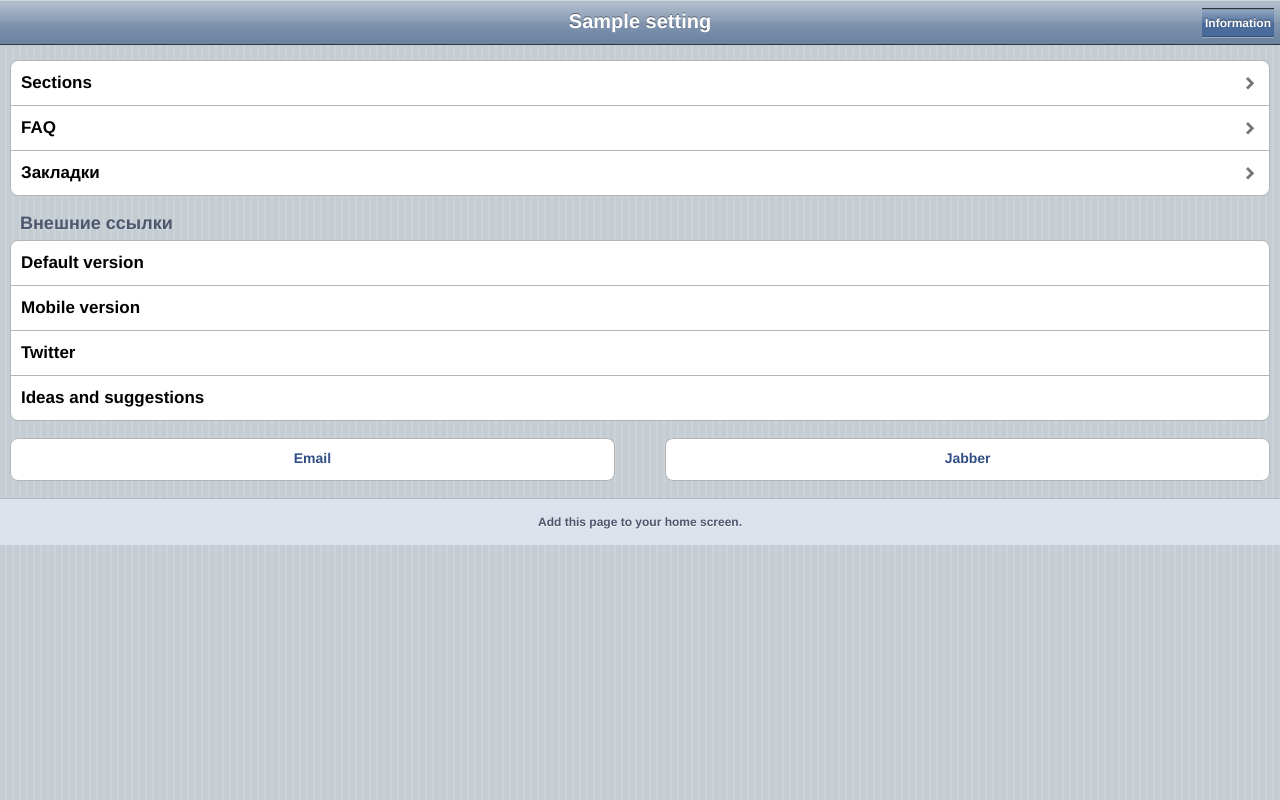
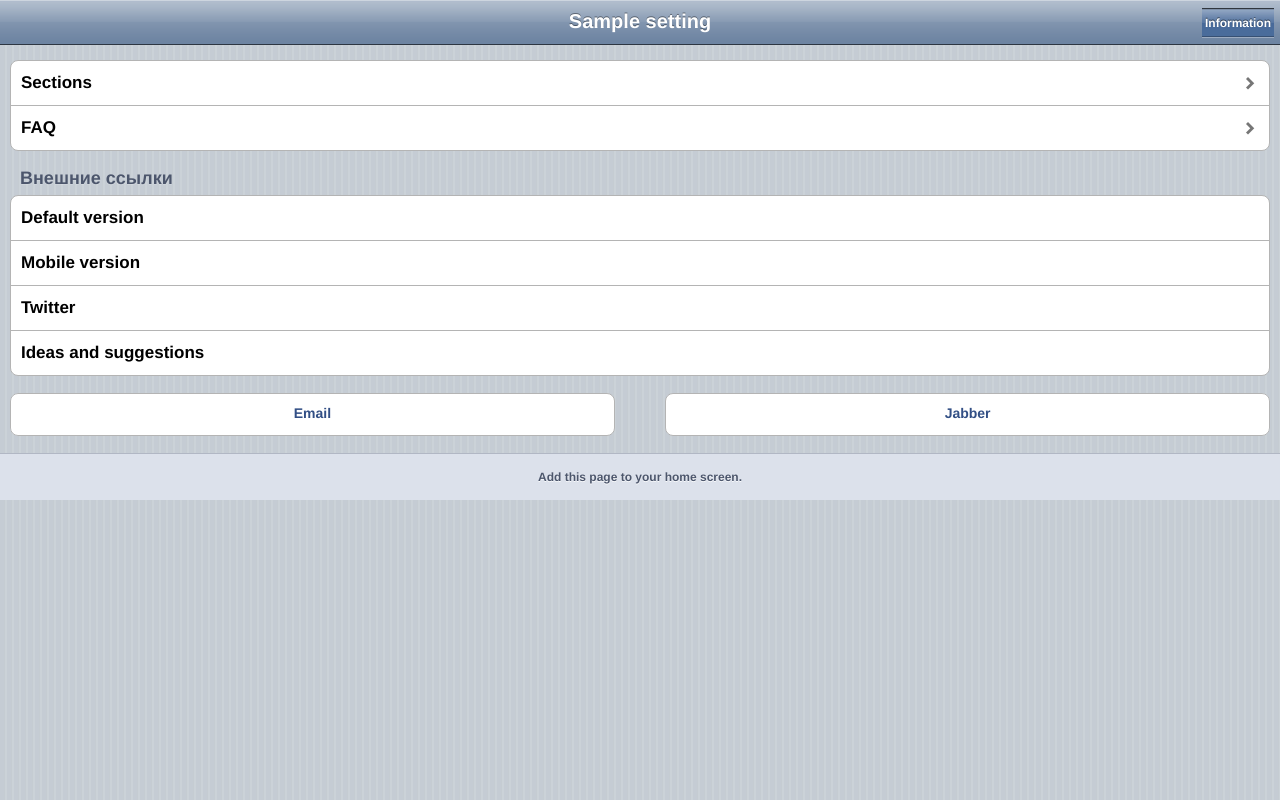
Before and after one commit to paulmillr/chieftain, a Django app: template templates/pda/index.html in a window 1280 px wide. Run offline with Django 3.2, Linux system fonts and the light colour scheme; the template is opened without the code that fills it: most values are stand-ins (such as "Sample title", 1, 10 or a date in 2020); parts of the project's set-up code (start-up, migrations or seed data) failed here and were passed over; some libraries are stand-ins or nearby versions.

Commit message:
Disabled non-working pda links. (sort of) closes #17

```diff
--- a/templates/pda/index.html
+++ b/templates/pda/index.html
@@ -171,8 +171,8 @@
     <ul class="rounded">
         <li class="arrow"><a href="#sections">{% trans "Sections" %}</a></li>
         <li class="arrow"><a href="#faq">{% trans "FAQ" %}</a></li>
-        <!--<li class="arrow"><a href="#settings">{% trans "Settings" %}</a></li>-->
-        <li class="arrow"><a href="#bookmarks">Закладки</a></li>
+        <!--<li class="arrow"><a href="#settings">{% trans "Settings" %}</a></li>
+        <li class="arrow"><a href="#bookmarks">Закладки</a></li>-->
     </ul>
     <h2>Внешние ссылки</h2>
     <ul class="rounded">
--- a/templates/pda/section.html
+++ b/templates/pda/section.html
@@ -11,7 +11,7 @@
     </div>
 
     <ul id="threads" class="rounded">
-        <li><input type="text" name="message" placeholder="Создать новую тему" id="message"></li>
+        <!--<li><input type="text" name="message" placeholder="Создать новую тему" id="message"></li>-->
         {% for post in section.op_posts %}
             <li id="{{ post.pid }}" data-id="{{ post.id }}" class="post">
                 <div class="number">{{ post.pid }}</div>
```
